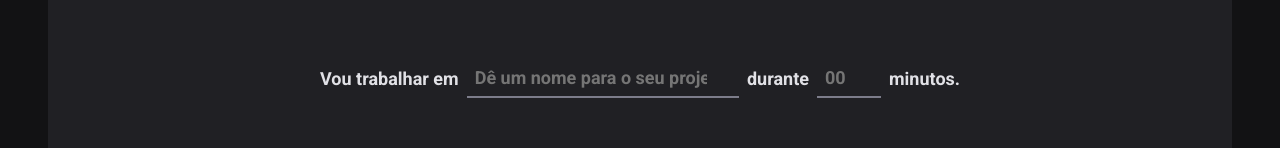
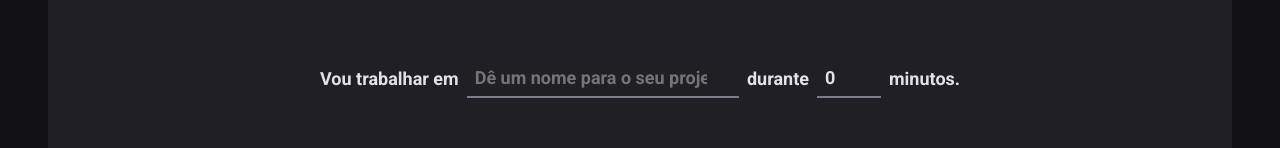
Before and after one commit to JASaraiva/react-timer, a React (Vite) app in the folder timer/: page / in a window 1280 px wide. Shown: the part 166-314 px from the top of the page. Built offline with nearby package versions, Linux system fonts and the light colour scheme.

Commit message:
implementando validacao form

```diff
--- a/timer/src/pages/home/index.tsx
+++ b/timer/src/pages/home/index.tsx
@@ -20,12 +20,24 @@ const newCicleFormValidationSchema = zod.object({
     .max(60, 'O ciclo precisa ser de no máximo 60 minutos'),
 })
 
+interface newCicleFormData {
+  task: string
+  minutesAmount: number
+}
+
 export function Home() {
-  const { register, handleSubmit, watch, formState } = useForm({
-    resolver: zodResolver(newCicleFormValidationSchema),
-  })
+  const { register, handleSubmit, watch, formState, reset } =
+    useForm<newCicleFormData>({
+      resolver: zodResolver(newCicleFormValidationSchema),
+      defaultValues: {
+        task: '',
+        minutesAmount: 0,
+      },
+    })
 
-  function handleCreateNewCicle(data: any) {}
+  function handleCreateNewCicle(data: newCicleFormData) {
+    reset()
+  }
 
   console.log(formState.errors)
 
@@ -45,7 +57,7 @@ export function Home() {
           />
 
           <datalist id="taskList">
-            <option value="teste">teste</option>
+            <option value="organizar-agenda">Organizar Agenda</option>
           </datalist>
           <label htmlFor="minutesAmount">durante </label>
           <MinutesAmountInput
```
